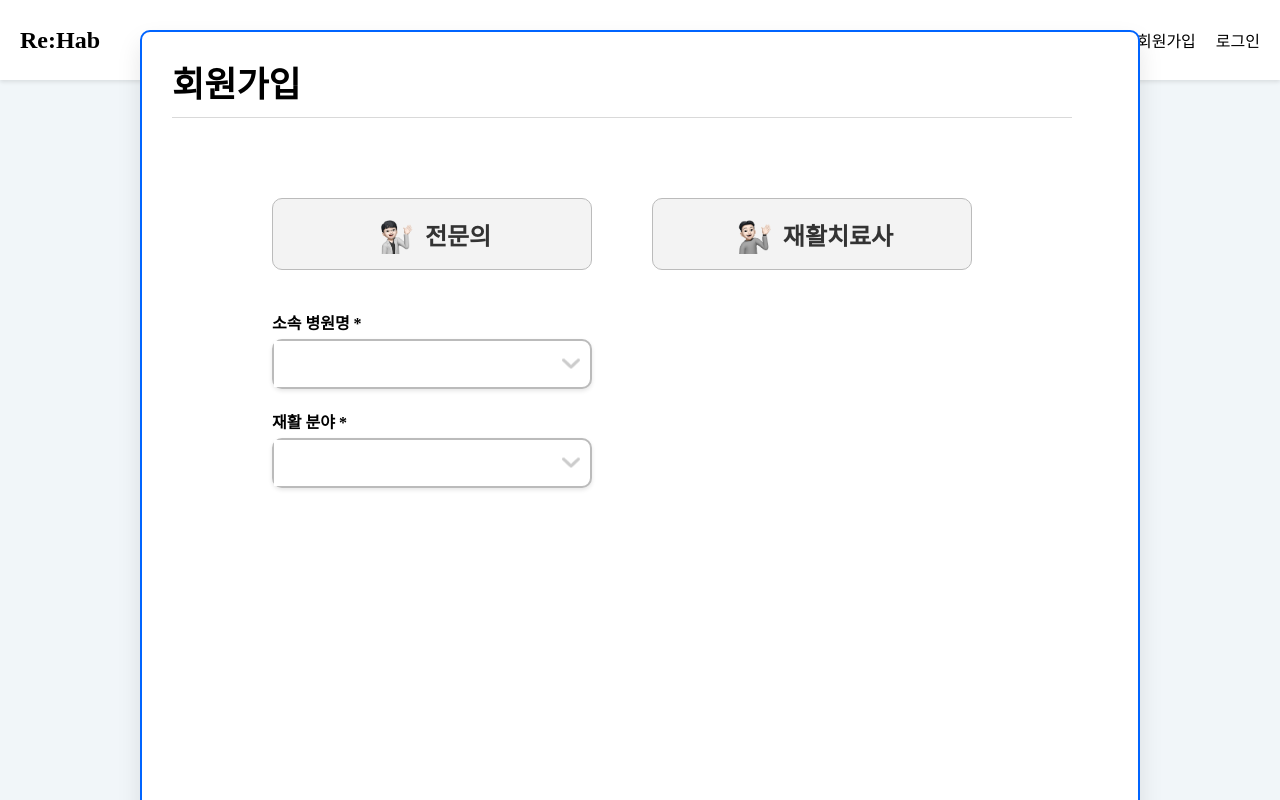
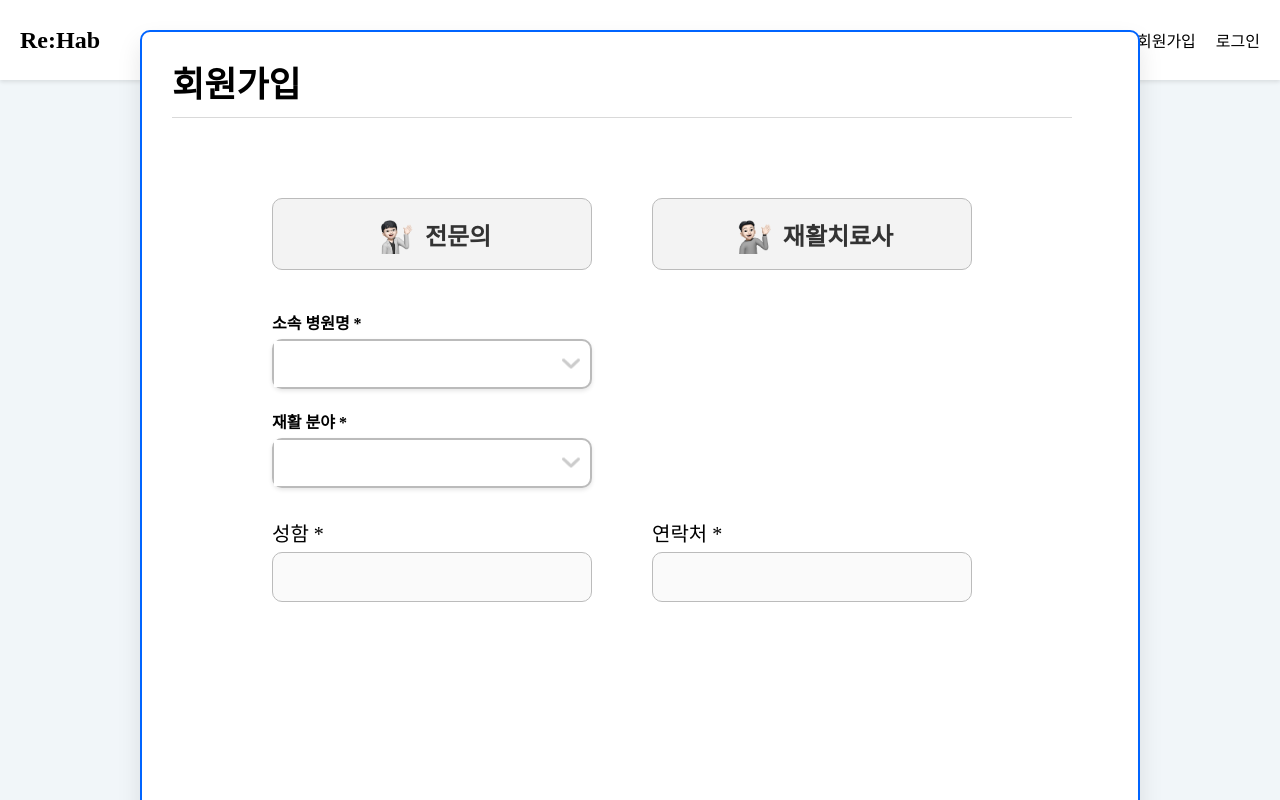
Before and after one commit to sync-without-async/Rehab-FrontEnd, a React (Vite) app: page /signup in a window 1280 px wide. Shown: the top 800 px of the page. Built offline with nearby package versions, Linux system fonts and the light colour scheme.

Commit message:
Feat: 회원가입을 위한 성함/번호 기입 input 적용

```diff
--- a/src/components/Accounts/SignupComponents.jsx
+++ b/src/components/Accounts/SignupComponents.jsx
@@ -1,6 +1,7 @@
 import styled from 'styled-components';
 import RoleButton from '../Button/RoleButton';
 import Dropdown from '../Dropdown/Dropdown';
+import InputText from '../Input/InputText';
 
 const SignupContainer = styled.div`
   width: 1000px;
@@ -42,6 +43,16 @@ const DropdownsContainer = styled.div`
   margin-left: 130px;
 `;
 
+const InputFieldsContainer = styled.div`
+  display: flex;
+  justify-content: space-between;
+  margin-top: 30px;
+  margin-left: 130px;
+  gap: 20px;
+  width: 700px;
+`;
+
+
 const SignupComponents = () => {
 
   // 소속병원 선택
@@ -66,6 +77,10 @@ const SignupComponents = () => {
         <Dropdown label="소속 병원명 *" items={hospitals} />
         <Dropdown label="재활 분야 *" items={fields} />
       </DropdownsContainer>
+      <InputFieldsContainer>
+        <InputText label="성함 *" />
+        <InputText label="연락처 *" />
+      </InputFieldsContainer>
     </SignupContainer>
   );
 };
```
